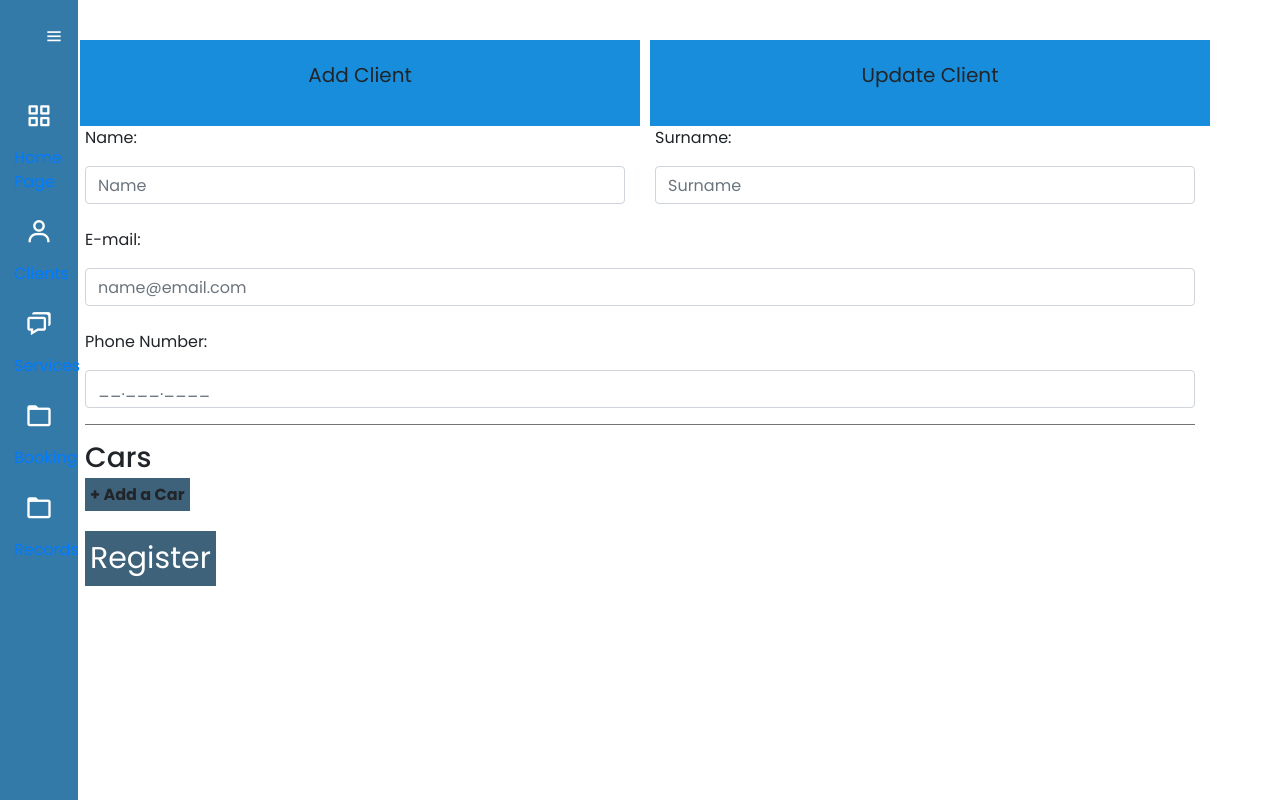
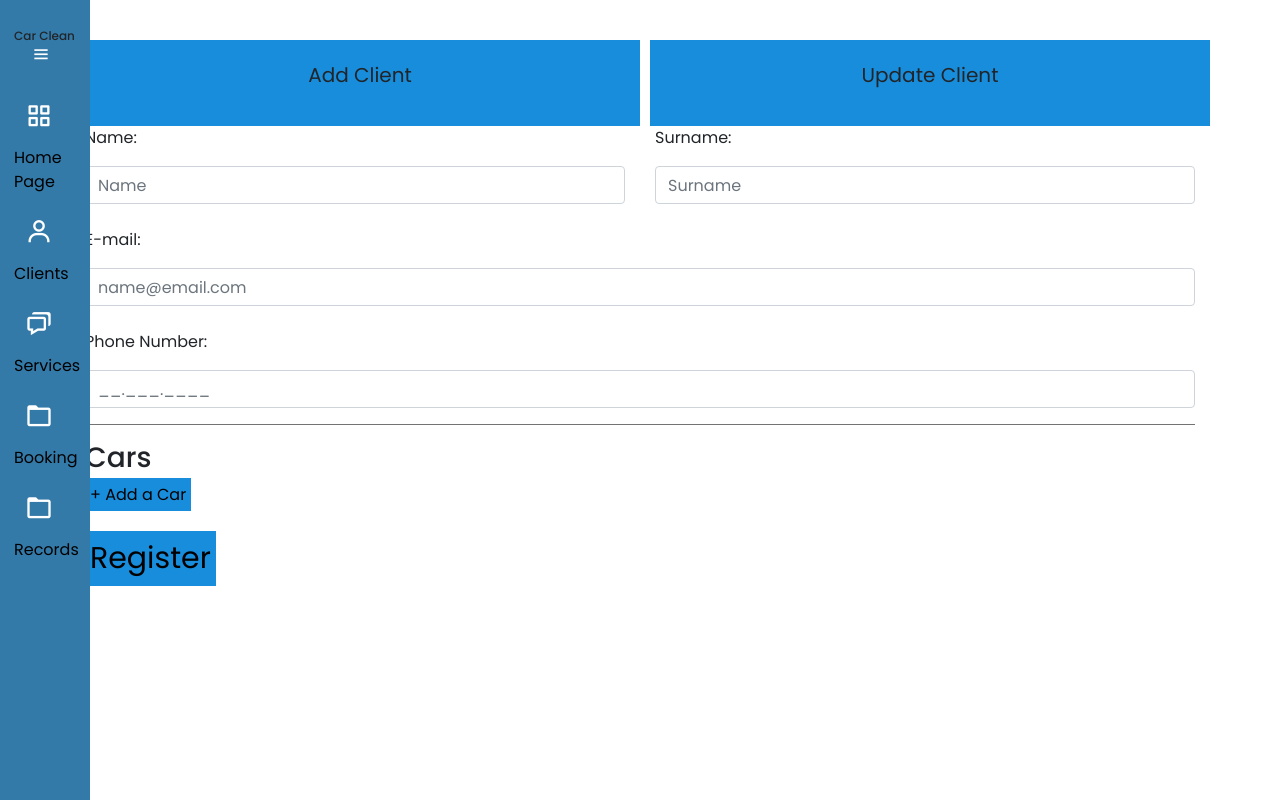
Before and after one commit to jmartinesdev/car_clean, a Django app: page /clients/ in a window 1280 px wide. Run offline with Django 4.2, Linux system fonts and the light colour scheme.

Commit message:
add some style to the btn add car and center the sidebar

```diff
--- a/templates/static/clients/css/clients.css
+++ b/templates/static/clients/css/clients.css
@@ -12,16 +12,18 @@
 }
 
 .btn-add-car {
-    background-color: #3E627A;
+    background-color: #188DDB;
     padding: 5px;
-    font-weight: bold;
+    font-weight: ;
     cursor: pointer;
+    color: black;
 }
 
 .btn-main {
     color: white;
     border: none;
-    background-color: #3E627A;
+    background-color: #188DDB;
     padding: 5px;
     font-size: 30px;
+    color: black;
 }
--- a/templates/static/general/css/style.css
+++ b/templates/static/general/css/style.css
@@ -12,7 +12,7 @@
     left: 0;
     top: 0;
     height: 100%;
-    width: 78px;
+    width: 90px;
     background: #347AA8;
     padding: 6px 14px;
     transition: all 0.5s ease;
@@ -31,10 +31,9 @@
 }
 
 .sidebar .logo-details .logo-name {
-    color: #fff;
-    font-size: 15px;
+    font-size: 12px;
     font-weight: 500;
-    opacity: 0;
+    opacity: 1;
     transition: all 0.5s ease;
 }
 
@@ -50,8 +49,8 @@
 
 .sidebar .logo-details #btn {
     position: absolute;
-    top: 50%;
-    right: 0;
+    top: 80%;
+    right: 25px;
     font-size: 20px;
     transform: translateY(-50%);
     transition: all 0.4s ease;
@@ -91,7 +90,6 @@
     z-index: 3;
     box-shadow: 0 5px 10px rgba(0, 0, 0, 0.3);
     padding: 6px 12px;
-    background: #fff;
     border-radius: 4px;
     font-size: 15px;
     font-weight: 400;
@@ -111,6 +109,11 @@
 
 .sidebar.sidebar.open li .tooltip {
     display: none;
+    color: black;
+}
+
+.links-name {
+    color: black;
 }
 
 .sidebar input {
@@ -124,14 +127,9 @@
     border: none;
     border-radius: 12px;
     transition: all 0.5s ease;
-    background: #188DDB;
 }
 
 .sidebar.open input {
     padding: 0 20px 0 50px;
     width: 100%;
 }
-
-.sidebar .bx-search{
-
-}
```
